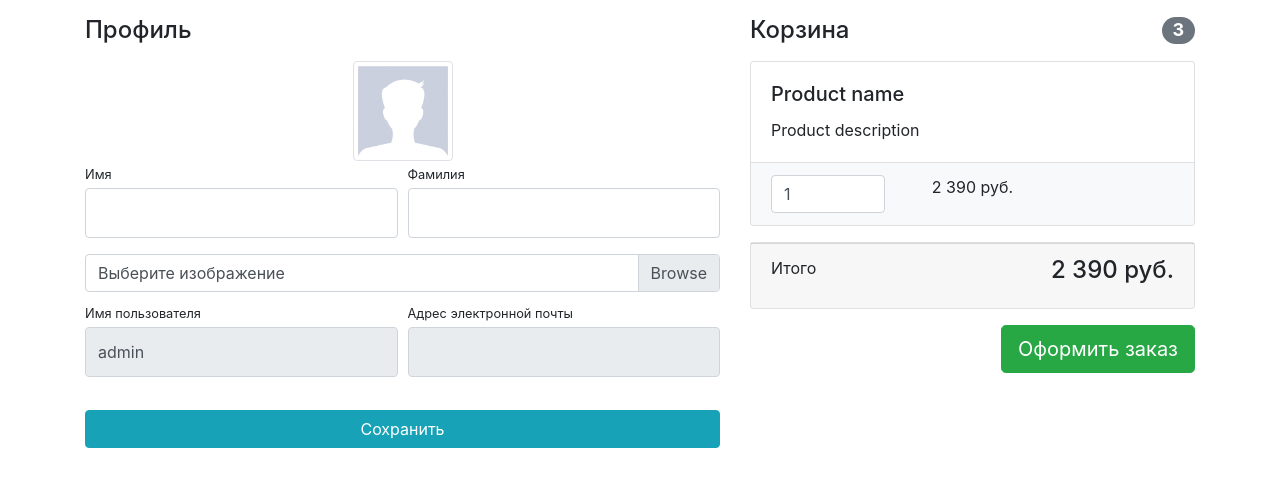
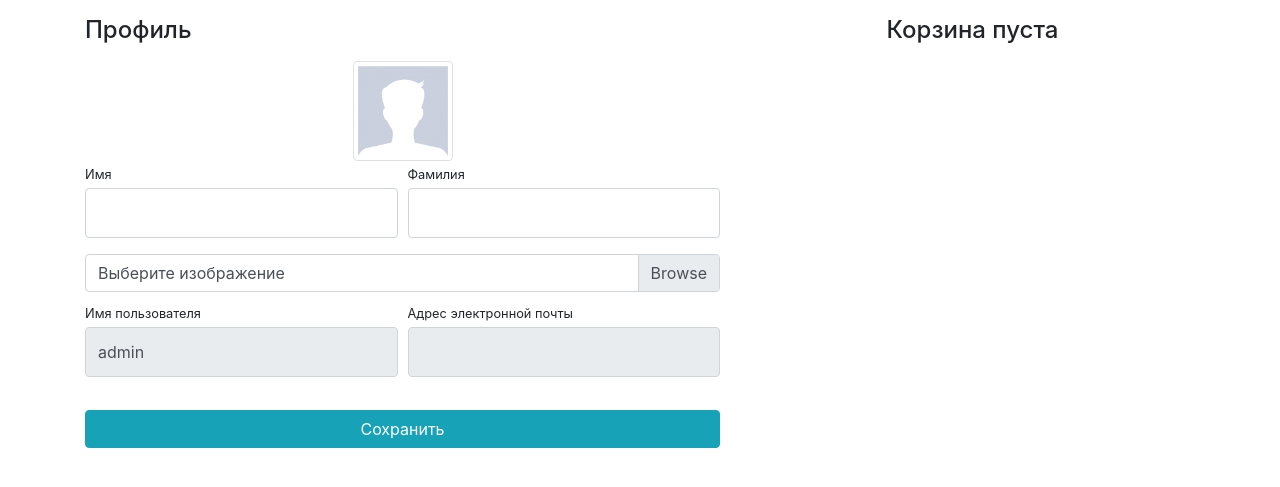
Before and after one commit to YuriShepel/django4-online-store, a Django app: page /users/profile/ in a window 1280 px wide. Shown: the part 56-543 px from the top of the page. Run offline with Django 4.2, Linux system fonts and the light colour scheme; a user stored in the database is signed in; data that the repository does not hold is empty; some libraries are stand-ins or nearby versions.

Commit message:
Added basket model

```diff
--- /dev/null
+++ b/products/templates/products/baskets.html
@@ -0,0 +1,40 @@
+{% if baskets %}
+    <h4 class="mt-3 mb-3 d-flex justify-content-between align-items-center mb-3">
+        Корзина <span class="badge badge-secondary badge-pill">3</span>
+    </h4>
+    <div class="card mb-3">
+        <div class="card-body">
+            <h5 class="card-title">Product name</h5>
+            <p class="card-text">Product description</p>
+        </div>
+        <ul class="list-group list-group-flush">
+            <li class="list-group-item bg-light">
+                <div class="row text-center">
+                    <div class="col-lg-4">
+                        <input name="basketID" type="number" class="form-control"
+                               value="1" min="0">
+                    </div>
+                    <div class="col-lg-4">2 390 руб.</div>
+                    <div class="col-lg-4">
+                        <a href="#">
+                            <i class="fas fa-trash"></i>
+                        </a>
+                    </div>
+                </div>
+            </li>
+        </ul>
+    </div>
+    <div class="card mb-3">
+        <div class="card-footer">
+            <p class="float-left">Итого</p>
+            <h4 class="float-right">2 390 руб.</h4>
+        </div>
+    </div>
+    <a class="btn btn-success btn-lg float-right" href="../orders/order-create.html">
+        Оформить заказ
+    </a>
+{% else %}
+    <h4 class="mt-3 mb-3 text-center">
+        Корзина пуста
+    </h4>
+{% endif %}
--- a/users/templates/users/profile.html
+++ b/users/templates/users/profile.html
@@ -72,40 +72,7 @@
                 </form>
             </div>
             <div class="col-lg-5">
-                <h4 class="mt-3 mb-3 d-flex justify-content-between align-items-center mb-3">
-                    Корзина <span class="badge badge-secondary badge-pill">3</span>
-                </h4>
-                <div class="card mb-3">
-                    <div class="card-body">
-                        <h5 class="card-title">Product name</h5>
-                        <p class="card-text">Product description</p>
-                    </div>
-                    <ul class="list-group list-group-flush">
-                        <li class="list-group-item bg-light">
-                            <div class="row text-center">
-                                <div class="col-lg-4">
-                                    <input name="basketID" type="number" class="form-control"
-                                           value="1" min="0">
-                                </div>
-                                <div class="col-lg-4">2 390 руб.</div>
-                                <div class="col-lg-4">
-                                    <a href="#">
-                                        <i class="fas fa-trash"></i>
-                                    </a>
-                                </div>
-                            </div>
-                        </li>
-                    </ul>
-                </div>
-                <div class="card mb-3">
-                    <div class="card-footer">
-                        <p class="float-left">Итого</p>
-                        <h4 class="float-right">2 390 руб.</h4>
-                    </div>
-                </div>
-                <a class="btn btn-success btn-lg float-right" href="../orders/order-create.html">
-                    Оформить заказ
-                </a>
+            {% include 'products/baskets.html' %}
             </div>
         </div>
     </div>
--- a/users/views.py
+++ b/users/views.py
@@ -4,6 +4,7 @@ from django.urls import reverse
 
 from .models import User
 from .forms import UserLoginForm, UserRegistrationForm, UserProfileForm
+from products.models import Basket
 
 
 def login(request):
@@ -45,7 +46,10 @@ def profile(request):
             print(form.errors)
     else:
         form = UserProfileForm(instance=request.user)
-    context = {'title': 'Store - Профиль', 'form': form}
+    context = {'title': 'Store - Профиль',
+               'form': form,
+               'baskets': Basket.objects.all(),
+    }
     return render(request, 'users/profile.html', context)
 
 
```
Also changed, not shown: products/models.py (+11 -0 lines), db.sqlite3, products/migrations/0002_basket.py (added).
